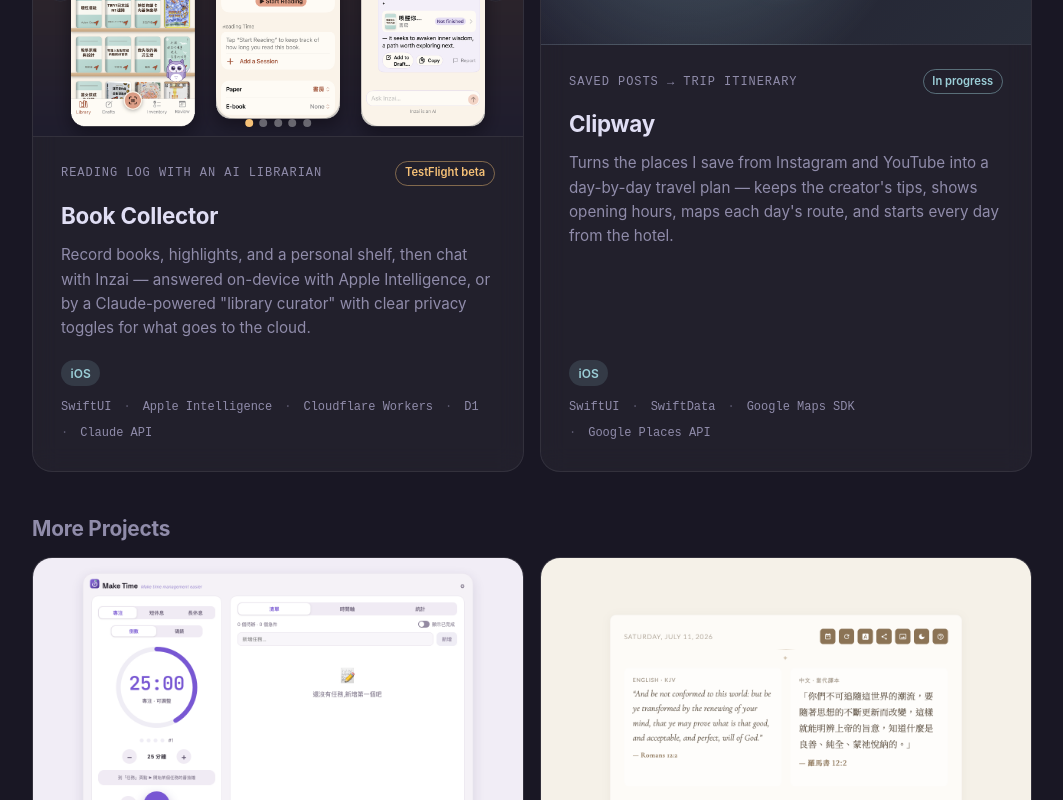
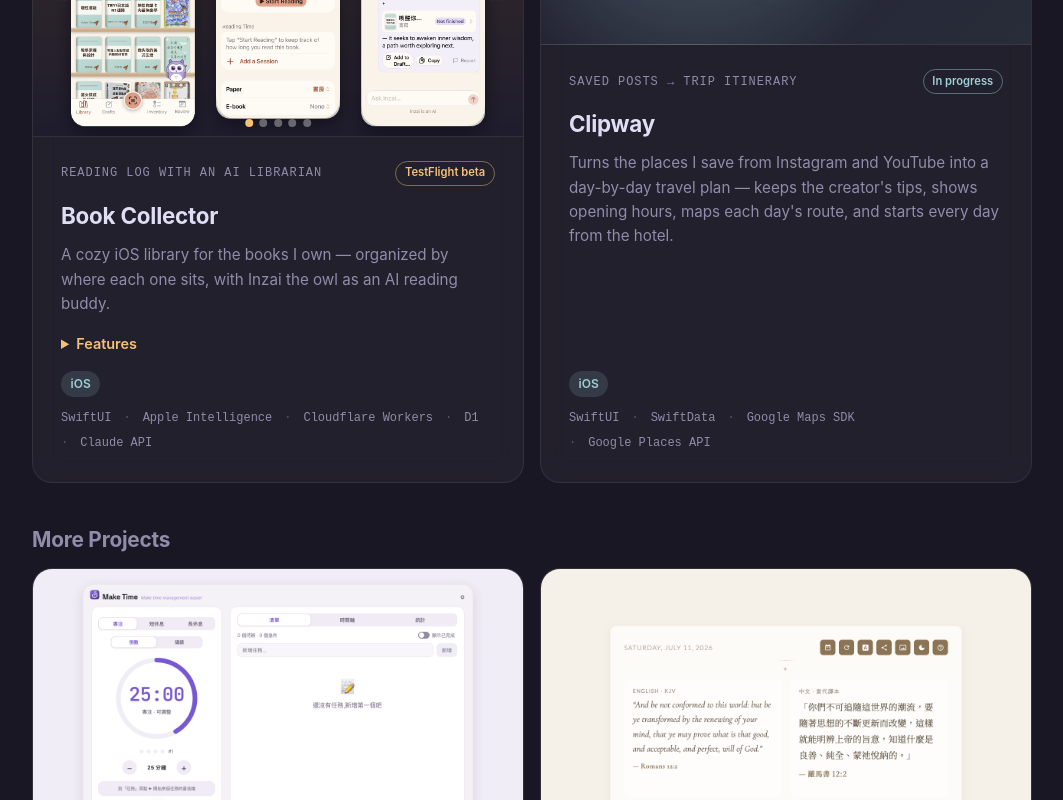
Before and after one commit to yungfen/yungfen.github.io, a React (Vite) app in the folder portfolio/: page / in a window 1280 px wide. Shown: the part 2380-3180 px from the top of the page, without its empty margins (108-1171 px from the left). Built offline with nearby package versions, Linux system fonts and the light colour scheme.

Commit message:
Add collapsible feature list to Book Collector card
Co-Authored-By: Claude Opus 5.5 <noreply@anthropic.com>
Claude-Session: https://claude.ai/code/session_01LZQL1MHQtxtwgawzKEYiXx

```diff
--- a/portfolio/src/App.css
+++ b/portfolio/src/App.css
@@ -499,6 +499,27 @@ footer {
   background: var(--accent);
 }
 
+.features {
+  margin: -0.25rem 0 1rem;
+  font-size: 0.9rem;
+  color: var(--text-muted);
+}
+
+.features summary {
+  cursor: pointer;
+  width: fit-content;
+  font-weight: 600;
+  color: var(--accent);
+}
+
+.features ul {
+  margin: 0.6rem 0 0;
+  padding-left: 1.1rem;
+  display: grid;
+  gap: 0.35rem;
+  line-height: 1.5;
+}
+
 .card-badge {
   font-size: 0.7rem;
   font-weight: 600;
--- a/portfolio/src/App.jsx
+++ b/portfolio/src/App.jsx
@@ -63,7 +63,20 @@ const sideProjects = [
       '/screenshots/book-collector-4.png',
       '/screenshots/book-collector-5.png'
     ],
-    description: 'Record books, highlights, and a personal shelf, then chat with Inzai — answered on-device with Apple Intelligence, or by a Claude-powered "library curator" with clear privacy toggles for what goes to the cloud.',
+    description: 'A cozy iOS library for the books I own — organized by where each one sits, with Inzai the owl as an AI reading buddy.',
+    features: [
+      'Bookshelf organized by where each book sits; wishlist, favorites, paper / e-book, lending',
+      'Add books by scanning barcodes (continuous), snapping the cover, or typing a title / ISBN',
+      'Shelf inventory: scan a shelf to see what\'s there and what\'s missing',
+      'Highlights & notes, including page photos with text recognition and automatic page numbers',
+      'Import from Goodreads / StoryGraph, Readwise and Notion; iCloud Drive backup & restore',
+      'Reading log, reading timer, yearly review & achievements, daily quote, letters to your future self, and Poke Box to pick a forgotten book',
+      'Drafts with a rich-text editor; export to PDF, Markdown, image, or formatted text with references',
+      'New Books: monthly new releases from Taiwan\'s National Central Library, plus recent award winners',
+      'Inzai AI reading buddy: on-device Apple Intelligence for your own notes, Claude in the cloud for book knowledge, sending only what you allow (cloud answers: fix in progress)',
+      'Home Screen & Lock Screen widgets with quick note, plus a Lock Screen / Dynamic Island reading timer (new, in TestFlight testing)',
+      'Traditional Chinese and English interface'
+    ],
     tech: ['SwiftUI', 'Apple Intelligence', 'Cloudflare Workers', 'D1', 'Claude API'],
     accent: 'gold',
     platforms: ['iOS'],
@@ -286,6 +299,14 @@ function SideCard({ project }) {
         </div>
         <h3>{project.title}</h3>
         <p>{project.description}</p>
+        {project.features && (
+          <details className="features">
+            <summary>Features</summary>
+            <ul>
+              {project.features.map(f => <li key={f}>{f}</li>)}
+            </ul>
+          </details>
+        )}
         <div className="platforms">
           {project.platforms.map(p => <span key={p}>{p}</span>)}
         </div>
```
